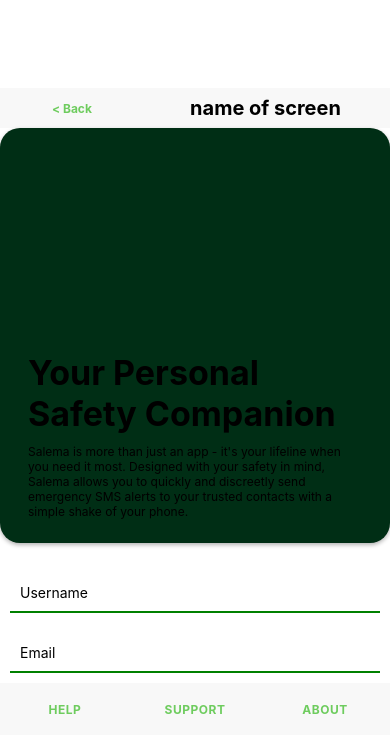
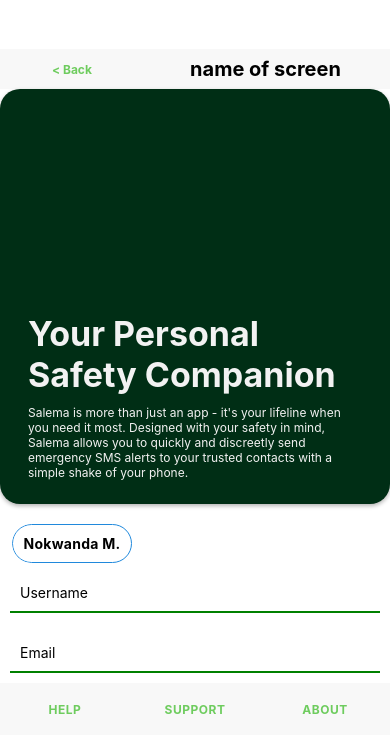
Before and after one commit to TemoshoS/salema, a React Native app: screen /Home in a window 390 px wide. Shown: the part 109-844 px from the top of the page. Built offline with nearby package versions, Linux system fonts and the light colour scheme.

Commit message:
componets ready for production

```diff
--- a/App.js
+++ b/App.js
@@ -4,64 +4,16 @@
 import { NavigationContainer } from "@react-navigation/native";
 // import { createNativeStackNavigator } from "@react-navigation/native-stack";
 import { createStackNavigator } from "@react-navigation/stack";
-// Nv Screens
-import HomeScreen from "./src/screens/HomeScreen";
-import AboutScreen from "./src/screens/About Screen";
+
 // Components
-import Navbar from "./src/components/Navbar"; //import nav hook
-import BottomNav from "./src/components/BottomNav";
-import TextField from "./src/components/TextField";
-import Card from "./src/components/Card";
+import ComponentsTest from "./src/components/componentsTest";     //file used to test components
 
-const Stack = createStackNavigator(); //nav container
 
 export default function App() {
-  // testing components
-  const [username, setUsername] = useState('');
-  const [email, setEmail] = useState('');
-
-  const handleRegistration = () => {
-    // Handle registration logi
-  };
 
   return (
     <View style={styles.container}>
-      <NavigationContainer>
-        <Stack.Navigator>
-          <Stack.Screen
-            name="Home"
-            component={HomeScreen}
-            options={{ headerShown: false }}
-          />
-          {/* <Stack.Screen name="SupportScreen" component={SupportScreen} /> */}
-          {/* <Stack.Screen name="HelpScreen" component={HelpScreen} /> */}
-          <Stack.Screen name="About" component={AboutScreen} />
-        </Stack.Navigator>
-
-        {/* Testing components */}
-        <Navbar />
-        <View>
-        <Card
-        title="Your Personal Safety Companion"
-        // title2="Title 2"
-        content="Salema is more than just an app - it's your lifeline when you need it most. Designed with your safety in mind, Salema allows you to quickly and discreetly send emergency SMS alerts to your trusted contacts with a simple shake of your phone."
-        // image={require('./path/to/image.jpg')}
-      />
-      <TextField
-        style={styles.input}
-        placeholder="Username"
-        value={username}
-        onChangeText={setUsername}
-      />
-      <TextField
-        style={styles.input}
-        placeholder="Email"
-        value={email}
-        onChangeText={setEmail}
-      />
-        </View>
-        <BottomNav helpLabel="Help" supportLabel="Support" aboutLabel="About" />
-      </NavigationContainer>
+     <ComponentsTest/>
     </View>
   );
 }
--- a/package.json
+++ b/package.json
@@ -12,6 +12,7 @@
     "@expo/webpack-config": "^19.0.0",
     "@react-navigation/native": "^6.1.9",
     "@react-navigation/stack": "^6.3.20",
+    "@rneui/themed": "^4.0.0-rc.8",
     "expo": "~49.0.15",
     "expo-status-bar": "~1.6.0",
     "react": "18.2.0",
--- a/src/components/Card.js
+++ b/src/components/Card.js
@@ -45,13 +45,16 @@
     fontSize: 34,
     fontWeight: 'bold',
     marginBottom: 5,
+    color: "#f2f2f2",
   },
   title2: {
     fontSize: 20,
     marginBottom: 5,
+    color: "#f2f2f2",
   },
   contentText: {
     fontSize: 12,
+    color: "#f2f2f2",
   },
 });
 
--- /dev/null
+++ b/src/components/Chip.js
@@ -0,0 +1,67 @@
+import React from "react";
+import { Text, View, StyleSheet, Pressable } from "react-native";
+import { Chip } from "@rneui/themed"; //using react native elements
+
+const ChipButton = ({ title, onPress, altText }) => {
+  return (
+    <View style={styles.container}>
+      <>
+
+        <Chip
+          style={styles.chip}
+          title={
+            <Text
+              style={styles.chipText}
+              numberOfLines={1}
+              ellipsizeMode="tail"
+            >
+
+              {title}
+            </Text>
+          }
+          onPress={onPress}
+          type="outline"                    // currently our our default style (outline)
+          accessibilityLabel={altText}      //for accessibility purposes (screen reader)
+        />
+      </>
+    </View>
+  );
+};
+
+// Button styles
+const styles = StyleSheet.create({
+  container: {
+    flex: 1,
+    justifyContent: "center",
+    marginHorizontal: 12,
+  },
+  button: {
+    alignItems: "center",
+    justifyContent: "center",
+    paddingVertical: 8,
+    paddingHorizontal: 28,
+    borderRadius: 25,
+    backgroundColor: "transparent",
+    borderWidth: 2,
+
+    // Any Text inside Chip
+    fontSize: 14,
+    lineHeight: 21,
+    fontWeight: "bold",
+    letterSpacing: 0.25,
+    color: "white",
+  },
+  chip: {
+    width: 120,
+    height: "auto",
+  },
+  chipText: {
+    fontSize: 14,
+    lineHeight: 21,
+    fontWeight: "bold",
+    letterSpacing: 0.25,
+    // color: "white",
+  },
+});
+
+export default ChipButton;
--- /dev/null
+++ b/src/components/ComponentsTest.js
@@ -0,0 +1,87 @@
+import React, { useState } from "react";
+import { Text, View, StyleSheet } from "react-native";
+// Navigation Contents
+import { NavigationContainer } from "@react-navigation/native";
+// import { createNativeStackNavigator } from "@react-navigation/native-stack";
+import { createStackNavigator } from "@react-navigation/stack";
+// Nv Screens
+import HomeScreen from "../screens/HomeScreen";
+import AboutScreen from "../screens/About Screen";
+// Components
+import Navbar from "./Navbar"; //import nav hook
+import BottomNav from "./BottomNav";
+import TextField from "./TextField";
+import Card from "./Card";
+import ChipButton from "./Chip";
+
+const Stack = createStackNavigator(); //nav container
+
+export default function ComponentsTest() {
+  // testing components
+  const [username, setUsername] = useState("");
+  const [email, setEmail] = useState("");
+
+  const handleRegistration = () => {
+    // Handle registration logi
+  };
+
+  return (
+    <View style={styles.container}>
+      <NavigationContainer>
+        <Stack.Navigator>
+          <Stack.Screen
+            name="Home"
+            component={HomeScreen}
+            options={{ headerShown: false }}
+          />
+          {/* <Stack.Screen name="SupportScreen" component={SupportScreen} /> */}
+          {/* <Stack.Screen name="HelpScreen" component={HelpScreen} /> */}
+          <Stack.Screen name="About" component={AboutScreen} />
+        </Stack.Navigator>
+
+        {/* NAVBAR COMPONENT */}
+        <Navbar />
+        <View>
+          {/* CARD COMPONENT */}
+          <Card
+            title="Your Personal Safety Companion"
+            // title2="Title 2"
+            content="Salema is more than just an app - it's your lifeline when you need it most. Designed with your safety in mind, Salema allows you to quickly and discreetly send emergency SMS alerts to your trusted contacts with a simple shake of your phone."
+            // image={require('./path/to/image.jpg')}
+          />
+          {/* CHIP COMPONENTS */}
+          <ChipButton
+            title={"Nokwanda M."}
+            onPress={() => console.log("Chip was pressed")}
+            type="outline"
+            altText={"chip btn"} //for accessibility purposes (screen reader)
+          />
+          {/* TEXT INPUT COMPONENT */}
+          <TextField
+            style={styles.input}
+            placeholder="Username"
+            value={username}
+            onChangeText={setUsername}
+          />
+          <TextField
+            style={styles.input}
+            placeholder="Email"
+            value={email}
+            onChangeText={setEmail}
+          />
+        </View>
+        {/* BUTTON COMPONENT */}
+        <BottomNav helpLabel="Help" supportLabel="Support" aboutLabel="About" />
+      </NavigationContainer>
+    </View>
+  );
+}
+
+const styles = StyleSheet.create({
+  container: {
+    flex: 1,
+    backgroundColor: "#fff",
+    alignItems: "center",
+    justifyContent: "center",
+  },
+});
--- a/src/screens/HomeScreen.js
+++ b/src/screens/HomeScreen.js
@@ -1,14 +1,20 @@
-import React from 'react';
-import {View, StyleSheet, Text} from 'react-native';
+import React from "react";
+import { View, StyleSheet, Text } from "react-native";
 
 const HomeScreen = () => {
-    return (
-        <View>
-            <Text>Salema Home</Text>
-        </View>
-    );
-}
+  return (
+    <View>
+      <Text>Salema Home</Text>
+    </View>
+  );
+};
 
-const styles = StyleSheet.create({})
+const styles = StyleSheet.create({
+  bottom: {
+    top: 100,
+    backgroundColor: "#f3f3 ",
+
+  },
+});
 
 export default HomeScreen;
```
Also changed, not shown: 1 other file (tests, documents, lock files or other folders).
